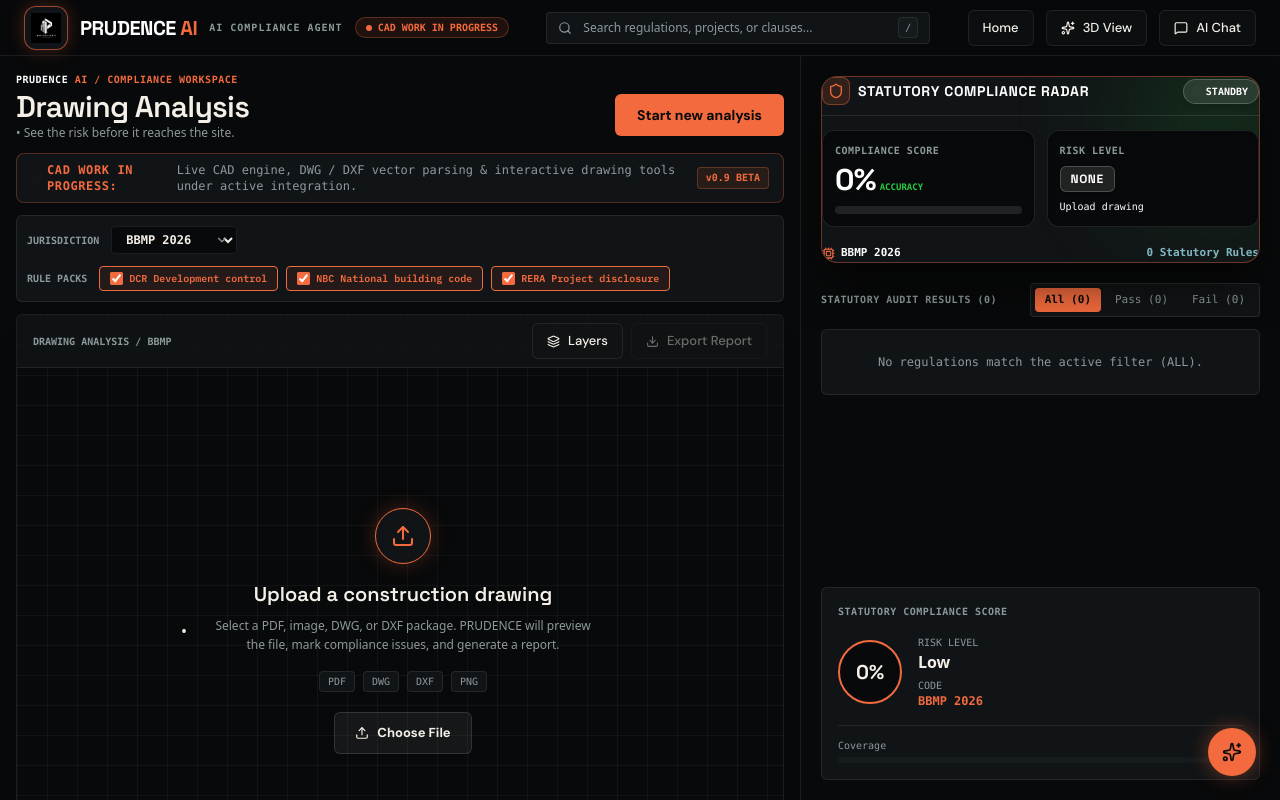
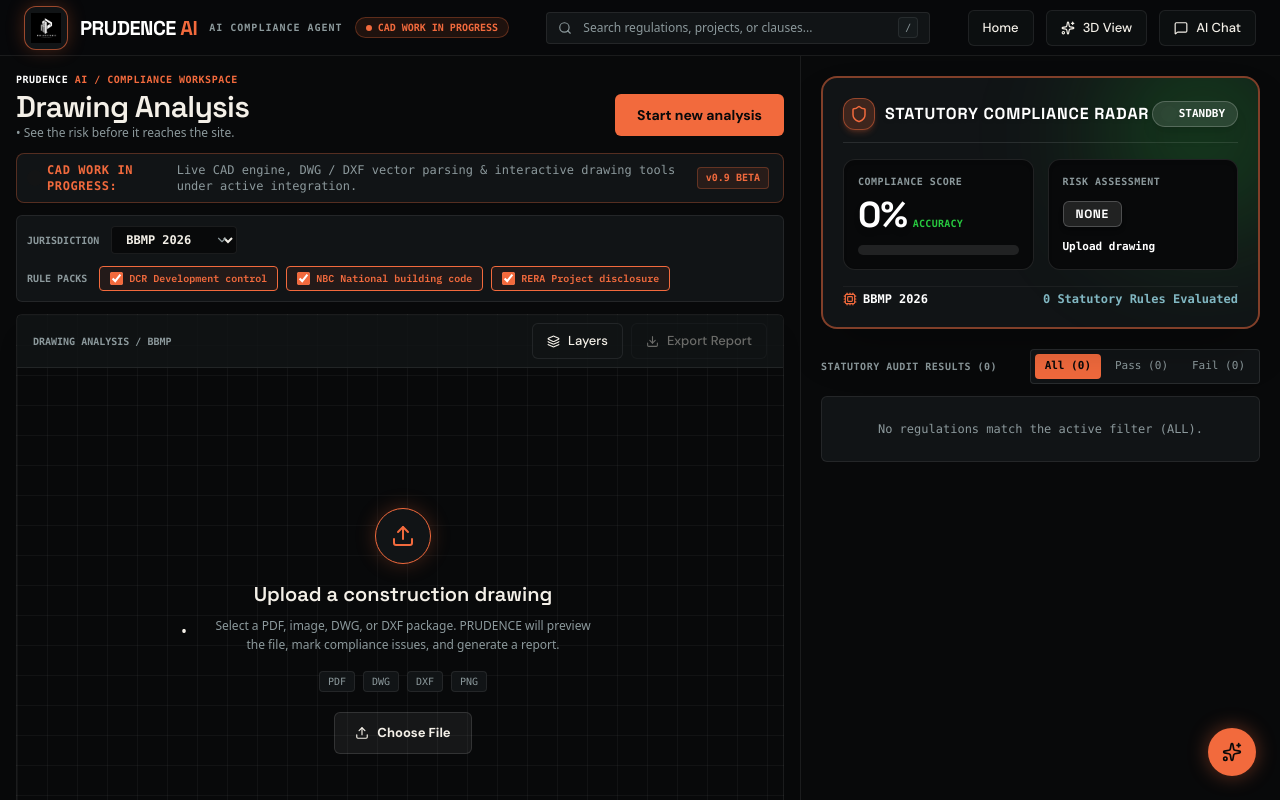
Before and after one commit to sahil-exe-17/Prudence-ai, a React (Vite) app: page / in a window 1280 px wide. Both pictures are taken after a click on the button "Launch Workspace". Built offline with nearby package versions, Linux system fonts and the light colour scheme.

Commit message:
fix: remove duplicate bottom score card and make top Statutory Compliance Radar card bold, spacious, and prominent

```diff
--- a/src/App.tsx
+++ b/src/App.tsx
@@ -892,63 +892,63 @@ function App() {
 
             {/* Right Panel - scrollable independently */}
             <aside className="w-full lg:w-[440px] xl:w-[480px] shrink-0 border-t lg:border-t-0 lg:border-l border-[rgba(255,255,255,0.08)] bg-[#08090a] p-5 flex flex-col gap-5 overflow-y-auto">
-              {/* VIBRANT HIGH-CONTRAST STATUTORY COMPLIANCE RADAR CARD */}
-              <div className="shrink-0 rounded-2xl border border-[#f26a3d]/40 bg-[#111416] p-4.5 flex flex-col gap-3.5 relative overflow-hidden shadow-2xl shadow-black/80 hover:border-[#f26a3d] transition-all duration-300">
+              {/* BOLD & SPACIOUS STATUTORY COMPLIANCE RADAR CARD */}
+              <div className="shrink-0 rounded-2xl border-2 border-[#f26a3d]/50 bg-[#111416] p-5 flex flex-col gap-4 relative overflow-hidden shadow-2xl hover:border-[#f26a3d] transition-all duration-300">
                 {/* Ambient Background Radial Glow */}
-                <div className={`absolute -right-10 -top-10 w-40 h-40 rounded-full blur-3xl pointer-events-none ${
+                <div className={`absolute -right-10 -top-10 w-48 h-48 rounded-full blur-3xl pointer-events-none ${
                   !file || failCount === 0
-                    ? 'bg-[#27c93f]/20'
+                    ? 'bg-[#27c93f]/25'
                     : failCount <= 2
-                    ? 'bg-[#f26a3d]/20'
-                    : 'bg-[#ff4d4d]/25'
+                    ? 'bg-[#f26a3d]/25'
+                    : 'bg-[#ff4d4d]/30'
                 }`} />
 
                 {/* Header Title & Status */}
-                <div className="flex items-center justify-between z-10 border-b border-white/10 pb-2.5">
-                  <div className="flex items-center gap-2">
-                    <div className="flex h-7 w-7 items-center justify-center rounded-lg bg-[#f26a3d]/15 border border-[#f26a3d]/40 text-[#f26a3d]">
-                      <Shield size={16} />
+                <div className="flex items-center justify-between z-10 border-b border-white/10 pb-3">
+                  <div className="flex items-center gap-2.5">
+                    <div className="flex h-8 w-8 items-center justify-center rounded-xl bg-[#f26a3d]/20 border border-[#f26a3d]/50 text-[#f26a3d] shadow-md shadow-[#f26a3d]/20">
+                      <Shield size={18} />
                     </div>
-                    <span className="font-space text-sm font-extrabold tracking-wider text-white uppercase">
+                    <span className="font-space text-base font-extrabold tracking-wider text-white uppercase drop-shadow">
                       STATUTORY COMPLIANCE RADAR
                     </span>
                   </div>
-                  <span className={`font-mono text-[10px] font-extrabold uppercase px-2.5 py-1 rounded-full border shadow-md flex items-center gap-1.5 ${
+                  <span className={`font-mono text-[11px] font-extrabold uppercase px-3 py-1 rounded-full border shadow-lg flex items-center gap-1.5 ${
                     !file
                       ? 'bg-white/10 border-white/20 text-white'
                       : failCount === 0
-                      ? 'bg-[#27c93f]/20 border-[#27c93f]/50 text-[#27c93f]'
+                      ? 'bg-[#27c93f]/25 border-[#27c93f] text-[#27c93f] shadow-[#27c93f]/20'
                       : failCount <= 2
-                      ? 'bg-[#f26a3d]/20 border-[#f26a3d]/50 text-[#f26a3d]'
-                      : 'bg-[#ff4d4d]/20 border-[#ff4d4d]/50 text-[#ff4d4d]'
+                      ? 'bg-[#f26a3d]/25 border-[#f26a3d] text-[#f26a3d] shadow-[#f26a3d]/20'
+                      : 'bg-[#ff4d4d]/25 border-[#ff4d4d] text-[#ff4d4d] shadow-[#ff4d4d]/20 animate-pulse'
                   }`}>
-                    <span className={`h-1.5 w-1.5 rounded-full animate-ping ${!file ? 'bg-white' : failCount === 0 ? 'bg-[#27c93f]' : 'bg-[#ff4d4d]'}`} />
+                    <span className={`h-2 w-2 rounded-full animate-ping ${!file ? 'bg-white' : failCount === 0 ? 'bg-[#27c93f]' : 'bg-[#ff4d4d]'}`} />
                     {file ? 'ACTIVE AUDIT' : 'STANDBY'}
                   </span>
                 </div>
 
-                {/* High Contrast Score & Risk Layout */}
-                <div className="grid grid-cols-2 gap-3 z-10">
+                {/* Clear & Bold Score and Risk Layout */}
+                <div className="grid grid-cols-2 gap-3.5 z-10">
                   {/* Score Tile */}
-                  <div className="flex flex-col justify-between p-3 rounded-xl border border-white/10 bg-[#08090a] shadow-inner">
+                  <div className="flex flex-col justify-between p-3.5 rounded-xl border border-white/10 bg-[#08090a] shadow-inner">
                     <span className="font-mono text-[10px] font-bold text-[#8c999c] uppercase tracking-wider">
                       COMPLIANCE SCORE
                     </span>
-                    <div className="flex items-baseline gap-1 my-1">
-                      <span className="font-space text-3xl font-black text-white tracking-tight drop-shadow">
+                    <div className="flex items-baseline gap-1.5 my-1.5">
+                      <span className="font-space text-4xl font-black text-white tracking-tight drop-shadow-md">
                         {file ? Math.round((passCount / Math.max(1, analysis.ruleResults.length)) * 100) : 0}%
                       </span>
-                      <span className="font-mono text-[9px] font-bold text-[#27c93f]">ACCURACY</span>
+                      <span className="font-mono text-[10px] font-extrabold text-[#27c93f] tracking-wide">ACCURACY</span>
                     </div>
                     {/* Glowing Progress Bar */}
-                    <div className="w-full h-2 bg-white/10 rounded-full overflow-hidden mt-1">
+                    <div className="w-full h-2.5 bg-white/10 rounded-full overflow-hidden mt-1">
                       <div
                         className={`h-full transition-all duration-1000 ease-out ${
                           !file || failCount === 0
-                            ? 'bg-[#27c93f] shadow-[0_0_10px_#27c93f]'
+                            ? 'bg-[#27c93f] shadow-[0_0_12px_#27c93f]'
                             : failCount <= 2
-                            ? 'bg-[#f26a3d] shadow-[0_0_10px_#f26a3d]'
-                            : 'bg-[#ff4d4d] shadow-[0_0_10px_#ff4d4d]'
+                            ? 'bg-[#f26a3d] shadow-[0_0_12px_#f26a3d]'
+                            : 'bg-[#ff4d4d] shadow-[0_0_12px_#ff4d4d]'
                         }`}
                         style={{ width: `${file ? Math.round((passCount / Math.max(1, analysis.ruleResults.length)) * 100) : 0}%` }}
                       />
@@ -956,12 +956,12 @@ function App() {
                   </div>
 
                   {/* Risk Badge Tile */}
-                  <div className="flex flex-col justify-between p-3 rounded-xl border border-white/10 bg-[#08090a] shadow-inner">
+                  <div className="flex flex-col justify-between p-3.5 rounded-xl border border-white/10 bg-[#08090a] shadow-inner">
                     <span className="font-mono text-[10px] font-bold text-[#8c999c] uppercase tracking-wider">
-                      RISK LEVEL
+                      RISK ASSESSMENT
                     </span>
-                    <div className="my-1">
-                      <span className={`inline-block font-space text-xs font-black px-2.5 py-1 rounded-md border uppercase tracking-wider shadow ${
+                    <div className="my-1.5">
+                      <span className={`inline-block font-space text-xs font-black px-3 py-1 rounded-md border uppercase tracking-wider shadow-md ${
                         !file
                           ? 'bg-white/10 border-white/20 text-white'
                           : failCount === 0
@@ -973,19 +973,19 @@ function App() {
                         {!file ? 'NONE' : failCount === 0 ? 'LOW RISK' : failCount <= 2 ? 'MODERATE' : 'HIGH RISK'}
                       </span>
                     </div>
-                    <span className="font-mono text-[10px] text-white font-medium">
+                    <span className="font-mono text-[11px] text-white font-bold">
                       {file ? `${failCount} Violation${failCount !== 1 ? 's' : ''} detected` : 'Upload drawing'}
                     </span>
                   </div>
                 </div>
 
                 {/* Footer Code Indicator */}
-                <div className="flex items-center justify-between pt-1 font-mono text-[11px] text-[#8c999c] z-10">
-                  <span className="flex items-center gap-1.5 text-white font-bold">
-                    <Cpu size={13} className="text-[#f26a3d]" />
+                <div className="flex items-center justify-between pt-1 font-mono text-xs text-[#8c999c] z-10 border-t border-white/5">
+                  <span className="flex items-center gap-1.5 text-white font-extrabold">
+                    <Cpu size={14} className="text-[#f26a3d]" />
                     {activeJurisdiction.label}
                   </span>
-                  <span className="text-[#81b7c2] font-bold">{analysis.ruleResults.length} Statutory Rules</span>
+                  <span className="text-[#81b7c2] font-extrabold">{analysis.ruleResults.length} Statutory Rules Evaluated</span>
                 </div>
               </div>
 
@@ -1148,42 +1148,7 @@ function App() {
                   </div>
                 )}
               </div>
-
-              {/* CURRENT STATUS / Score Card */}
-              <div className="card-prudence p-4 mt-auto flex flex-col gap-4">
-                <span className="font-mono text-[10px] font-bold text-[#8c999c] uppercase tracking-wider">
-                  STATUTORY COMPLIANCE SCORE
-                </span>
-
-                <div className="flex items-center gap-4">
-                  {/* Radial score ring */}
-                  <div className="relative flex h-16 w-16 shrink-0 items-center justify-center rounded-full border-2 border-[#f26a3d] bg-[#08090a]">
-                    <span className="font-space text-xl font-bold text-[#f4f0e8]">{analysis.score}%</span>
-                  </div>
-
-                  <div className="flex flex-col">
-                    <span className="font-mono text-[10px] text-[#8c999c] uppercase">RISK LEVEL</span>
-                    <span className="font-sans text-base font-bold text-[#f4f0e8]">{analysis.risk}</span>
-                    <span className="font-mono text-[10px] text-[#8c999c] mt-1 uppercase">CODE</span>
-                    <span className="font-mono text-xs font-semibold text-[#f26a3d]">{analysis.jurisdiction}</span>
-                  </div>
-                </div>
-
-                {/* Coverage bar */}
-                <div className="flex flex-col gap-1 border-t border-[rgba(255,255,255,0.08)] pt-3">
-                  <div className="flex justify-between font-mono text-[10px] text-[#8c999c]">
-                    <span>Coverage</span>
-                    <span>{analysis.coverage}%</span>
-                  </div>
-                  <div className="h-1.5 w-full bg-[#151a1c] rounded-full overflow-hidden">
-                    <div
-                      className="h-full bg-[#f26a3d] rounded-full transition-all duration-500"
-                      style={{ width: `${analysis.coverage}%` }}
-                    />
-                  </div>
-                </div>
-              </div>
-            </aside>
+</aside>
           </main>
 
           {/* Floating Action Button for AI Chat */}
```
